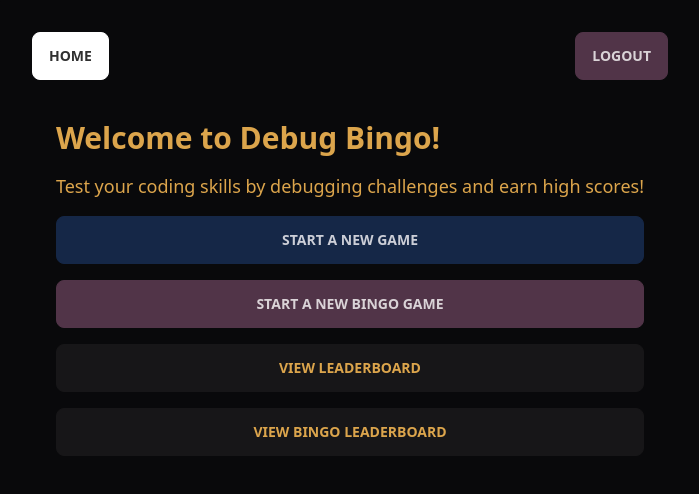
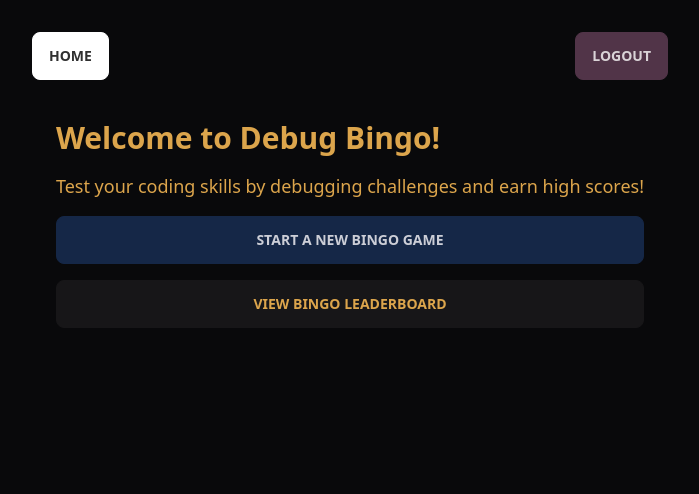
Before and after one commit to RahulRST/debug-bingo-fe, a React (Vite) app: page /home in a window 1280 px wide. Shown: the top 494 px of the page, without its empty margins (290-989 px from the left). Built offline with nearby package versions, Linux system fonts and the light colour scheme.

Commit message:
console logs removed

```diff
--- a/src/layout/index.tsx
+++ b/src/layout/index.tsx
@@ -4,7 +4,7 @@ import { Link } from "react-router-dom";
 const Layout = (props: any) => {
   return (
     <div className="flex items-center justify-center">
-      <div className="p-8 rounded flex flex-col shadow-md">
+      <div className="p-8 rounded-lg flex flex-col">
         <div className="flex items-center justify-between mb-4">
           <Link to="/home" className="btn btn-primary">
             Home
--- a/src/pages/bingo.tsx
+++ b/src/pages/bingo.tsx
@@ -8,6 +8,7 @@ const Bingo = () => {
   const [loading, setLoading] = useState(true);
   const [timeElapsed, setTimeElapsed] = useState(0);
   const [finished, setFinished] = useState(false);
+  const [finalTime, setFinalTime] = useState(0);
   //   const [score, setScore] = useState(0);
   const [challenges, setChallenges] = useState<any>();
 
@@ -21,7 +22,6 @@ const Bingo = () => {
         })
         .then((res: any) => {
           setChallenges(res.data.challenges);
-          console.log(res.data);
         })
         .catch((error) => {
           console.error("Error fetching challenges:", error);
@@ -77,6 +77,7 @@ const Bingo = () => {
     if (count >= 5) {
       setFinished(true);
       const duration = timeElapsed;
+      setFinalTime(duration);
       const handle = async () =>
         await axios
           .post(
@@ -91,7 +92,7 @@ const Bingo = () => {
             }
           )
           .then((res: any) => {
-            console.log(res);
+            console.log(res.data.message);
           })
           .catch((error) => {
             console.error("Error adding score to leaderboard:", error);
@@ -123,7 +124,7 @@ const Bingo = () => {
             O
           </button>
         </div>
-        { finished ? <></> : <><div className="flex flex-row items-center my-4 justify-center gap-x-2">
+        { finished ? ( finalTime ? <div className="text-3xl font-semibold mb-4 text-center"> Time Elapsed : {finalTime} </div> : <></>) : <><div className="flex flex-row items-center my-4 justify-center gap-x-2">
           <div className="text-3xl font-semibold mb-4 text-center">
             Time Elapsed
           </div>
--- a/src/pages/bingoboard.tsx
+++ b/src/pages/bingoboard.tsx
@@ -21,7 +21,6 @@ const Bingoboard = () => {
             setLoading(false);
         }
         setLeaderboardData(response.data.leaderBoard);
-        console.log(response.data.leaderBoard)
         setLoading(false);
   }).catch((error) => {
         console.error('Error fetching leaderboard data:', error);
--- a/src/pages/game.tsx
+++ b/src/pages/game.tsx
@@ -58,7 +58,7 @@ const Game = () => {
             }
           )
           .then((res: any) => {
-            console.log(res);
+            console.log(res.data.message);
           })
           .catch((error) => {
             console.error("Error adding score to leaderboard:", error);
--- a/src/pages/home.tsx
+++ b/src/pages/home.tsx
@@ -8,24 +8,24 @@ const Home = () => {
         Test your coding skills by debugging challenges and earn high scores!
       </p>
       <div className="flex flex-col space-y-4">
-        <Link
+        {/* <Link
           to="/game" // Replace with the actual route to start a new game
           className="btn btn-secondary"
         >
           Start a New Game
-        </Link>
+        </Link> */}
         <Link
           to="/bingo"
-          className="btn btn-accent"
+          className="btn btn-secondary"
         >
           Start a New Bingo Game
         </Link>
-        <Link
+        {/* <Link
           to="/leaderboard" // Replace with the actual route to view the leaderboard
           className="btn btn-glass"
         >
           View Leaderboard
-        </Link>
+        </Link> */}
         <Link
           to="/bingoboard"
           className="btn btn-glass"
--- a/src/pages/leaderboard.tsx
+++ b/src/pages/leaderboard.tsx
@@ -21,7 +21,6 @@ const Leaderboard = () => {
           setLoading(false);
         }
         setLeaderboardData(response.data.leaderBoard);
-        console.log(response.data.leaderBoard)
         setLoading(false);
   }).catch((error) => {
         console.error('Error fetching leaderboard data:', error);
--- a/src/pages/login.tsx
+++ b/src/pages/login.tsx
@@ -28,7 +28,6 @@ const Login = () => {
         })
         .then((response) => {
           localStorage.setItem("token", response.data.token);
-          console.log(response.data)
           navigate("/home");
         })
         .catch((error) => {
```
